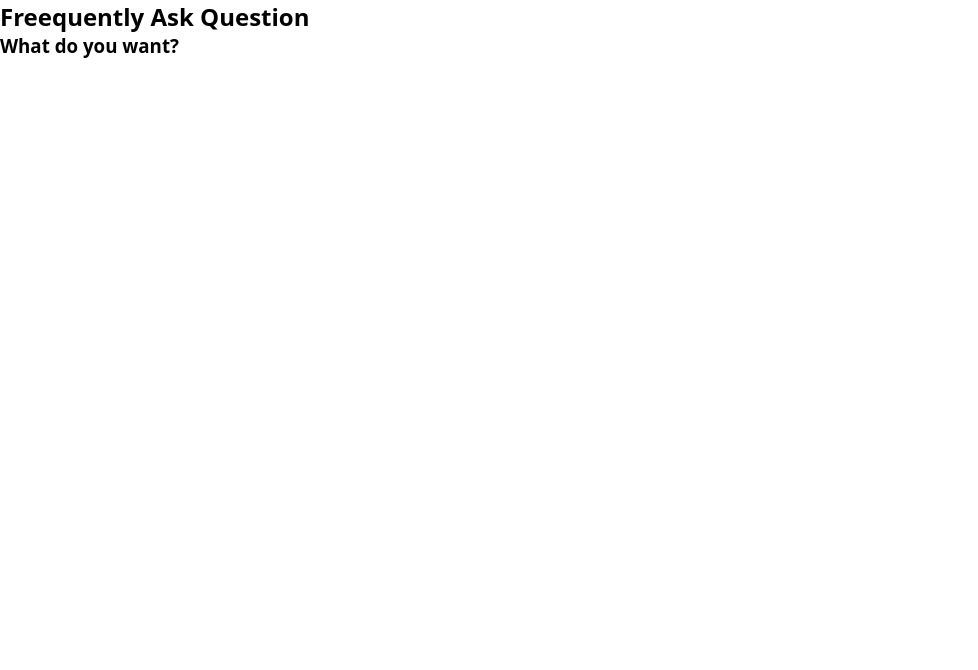
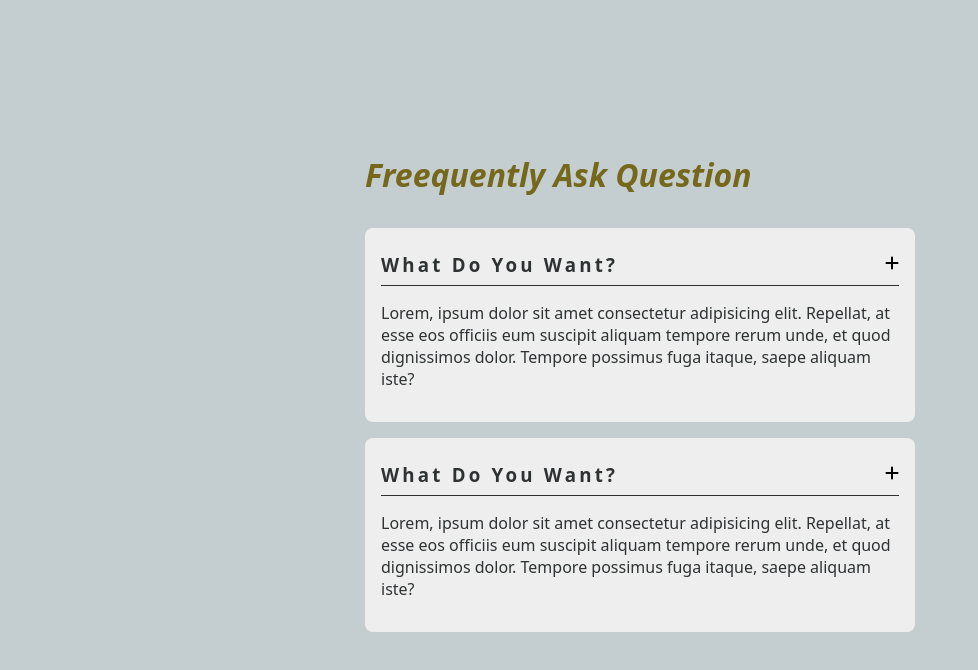
Before and after one commit to almamun2s/Question, a plain HTML site: page index.html in a window 1280 px wide. Shown: the whole page, without its empty margins (0-978 px from the left). Drawn offline with Linux system fonts and the light colour scheme.

Commit message:
Design Completed

```diff
--- a/css/style.css
+++ b/css/style.css
@@ -5,3 +5,55 @@
     box-sizing: border-box;
     font-family: system-ui, -apple-system, BlinkMacSystemFont, 'Segoe UI', Roboto, Oxygen, Ubuntu, Cantarell, 'Open Sans', 'Helvetica Neue', sans-serif;
 }
+
+:root{
+    --t_color: #2e3233 ;
+}
+.tq-hide{
+    display: none;
+}
+
+/* Toggle Question starts here */
+.tq-main-body{
+    width: 100%;
+    min-height: 100vh;
+    display: flex;
+    justify-content: center;
+    align-items: center;
+    background-color: #c4cdcf;
+}
+
+.tq-body{
+    width: 550px;
+}
+.tq-body h2{
+    font-style: italic;
+    color: rgb(117, 104, 27);
+    font-size: 2rem;
+    padding-bottom: 2rem;
+}
+
+.tq-question{
+    background-color: #eee;
+    padding: 1rem;
+    border-radius: 0.5rem;
+    margin-bottom: 1rem;
+}
+.tq-question-title{
+    display: flex;
+    justify-content: space-between;
+    padding: 0.5rem 0;
+}
+.tq-question-title h3{
+    color: var(--t_color) ;
+    text-transform: capitalize;
+    letter-spacing: 0.2rem;
+}
+
+.tq-question-body{
+    padding: 1rem 0;
+    border-top: 1px solid var(--t_color);
+}
+.tq-question-body p{
+    color: var(--t_color);
+}
--- a/index.html
+++ b/index.html
@@ -4,6 +4,7 @@
     <meta charset="UTF-8">
     <meta name="viewport" content="width=device-width, initial-scale=1.0">
     <title>Toggle Question</title>
+    <link rel="stylesheet" href="icon/css/all.min.css">
     <link rel="stylesheet" href="css/style.css">
 </head>
 <body>
@@ -16,9 +17,25 @@
                     <div class="tq-question-title">
                         <h3>What do you want?</h3>
                         <div class="tq-question-btn">
-                            <span class="tq-plus"><i class="fab fa-facebook-f"></i></span>
-                            <span class="tq-minus" ><i class="fab fa-facebook-f"></i></span>
+                            <span class="tq-plus"><i class="fas fa-plus"></i></span>
+                            <span class="tq-minus tq-hide" ><i class="fas fa-minus"></i></span>
                         </div>
+                    </div>
+                    <div class="tq-question-body">
+                        <p>Lorem, ipsum dolor sit amet consectetur adipisicing elit. Repellat, at esse eos officiis eum suscipit aliquam tempore rerum unde, et quod dignissimos dolor. Tempore possimus fuga itaque, saepe aliquam iste?</p>
+                    </div>
+                </div>
+
+                <div class="tq-question">
+                    <div class="tq-question-title">
+                        <h3>What do you want?</h3>
+                        <div class="tq-question-btn">
+                            <span class="tq-plus"><i class="fas fa-plus"></i></span>
+                            <span class="tq-minus tq-hide" ><i class="fas fa-minus"></i></span>
+                        </div>
+                    </div>
+                    <div class="tq-question-body">
+                        <p>Lorem, ipsum dolor sit amet consectetur adipisicing elit. Repellat, at esse eos officiis eum suscipit aliquam tempore rerum unde, et quod dignissimos dolor. Tempore possimus fuga itaque, saepe aliquam iste?</p>
                     </div>
                 </div>
 
```
